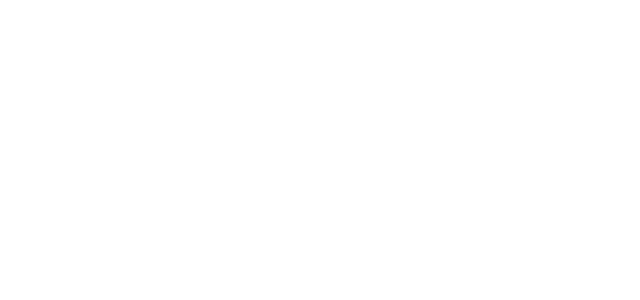
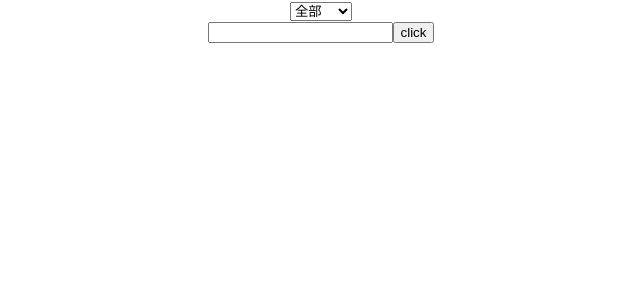
Before and after one commit to sasie59/react-homework, a React (Create React App) app: page /TodoList4 in a window 1280 px wide. Shown: the top 300 px of the page, without its empty margins (319-959 px from the left). Built offline with nearby package versions, Linux system fonts and the light colour scheme.

Commit message:
todoList 成功 爽爽 在來拼一下速度

```diff
--- a/src/TodoList3/App.js
+++ b/src/TodoList3/App.js
@@ -24,8 +24,8 @@ class App extends Component {
     });
   }
 
-  handleSubmit =(e) => {
-    e.preventDefault();
+  handleSubmit =(event) => {
+    event.preventDefault();
     this.props.add(this.state.value);
     this.setState({
       value: ''
--- /dev/null
+++ b/src/TodoList4/App.js
@@ -0,0 +1,86 @@
+import React, { Component } from 'react';
+import { connect } from 'react-redux';
+
+import {addTodo, toggleTodo, removeTodo } from './actions/todos';
+import { visibilityFilter, ALL, FINISH, UNFINISH } from './actions/visibilityFilter';
+import './todo.scss';
+
+class App extends Component {
+  constructor(){
+    super();
+    this.state = {
+      value: ''
+    };
+  }
+
+  handleChange = ({target}) => {
+    this.setState({
+      value: target.value
+    });
+  }
+
+  handleSubmit = (event) => {
+    event.preventDefault();
+    this.props.add(this.state.value);
+    this.setState({
+      value: ""
+    });
+  }
+
+  handleToggle = (id) => {
+    this.props.toggle(id);
+  }
+
+  handleRemove = (id) => {
+    this.props.remove(id);
+  }
+
+  handleFilterChange = ({target}) => {
+    this.props.setFiter(target.value);
+  }
+
+  render() {
+    return (
+      <div>
+        <select onChange={this.handleFilterChange}>
+          <option value={ALL}>全部</option>
+          <option value={FINISH}>已完成</option>
+          <option value={UNFINISH}>未完成</option>
+        </select>
+        <form onSubmit={this.handleSubmit}>
+          <input value={this.state.value} onChange={this.handleChange} type="text"/>
+          <button>click</button>
+        </form>
+        <ul>
+          {this.props.todos.filter(todo => {
+            if(this.props.visibilityFilter === ALL) { return true;}
+            if(this.props.visibilityFilter === FINISH) { return todo.completed;}
+            if(this.props.visibilityFilter === UNFINISH) { return !todo.completed;}
+          }).map(todo =>
+            <li key={todo.id}>
+              <span onClick={this.handleToggle.bind(this, todo.id)} className={todo.completed ? 'through' : ''}>
+                {todo.text}
+              </span><br />
+              <button onClick={this.handleRemove.bind(this, todo.id)}>remove</button>
+            </li>
+          )}
+        </ul>
+      </div>
+    );
+  }
+}
+
+function mapState2Props(state) {
+  return state;
+};
+
+function mapDispatch2Props(dispatch) {
+  return {
+    add: (text) => dispatch(addTodo(text)),
+    toggle: (id) => dispatch(toggleTodo(id)),
+    remove: (id) => dispatch(removeTodo(id)),
+    setFiter: (filter) => dispatch(visibilityFilter(filter))
+  };
+};
+
+export default connect(mapState2Props, mapDispatch2Props)(App);
--- a/src/TodoList4/index.js
+++ b/src/TodoList4/index.js
@@ -1,8 +1,11 @@
 import React, { Component } from 'react';
 import { createStore} from 'redux';
+import {Provider} from 'react-redux';
+
 import reducers from './reducers';
 import {visibilityFilter, ALL, FINISH, UNFINISH} from './actions/visibilityFilter';
 import { addTodo, toggleTodo,removeTodo } from './actions/todos';
+import App from './App';
 
 
 const store = createStore(reducers);
@@ -11,9 +14,9 @@ store.subscribe(() => console.warn(store.getState()));
 // store.dispatch(visibilityFilter(ALL));
 // store.dispatch(visibilityFilter(FINISH));
 // store.dispatch(visibilityFilter(UNFINISH));
-store.dispatch(addTodo('aaa'));
-store.dispatch(addTodo('bbb'));
-store.dispatch(addTodo('ccc'));
+// store.dispatch(addTodo('aaa'));
+// store.dispatch(addTodo('bbb'));
+// store.dispatch(addTodo('ccc'));
 
 // store.dispatch(toggleTodo(0));
 // 會報錯
@@ -27,9 +30,9 @@ store.dispatch(addTodo('ccc'));
 export default class TodoList4 extends Component {
   render() {
     return (
-      <div>
-
-      </div>
+      <Provider store={store}>
+        <App />
+      </Provider>
     );
   }
 }
--- /dev/null
+++ b/src/TodoList4/todo.scss
@@ -0,0 +1,3 @@
+.through {
+  text-decoration: line-through;
+}
```
